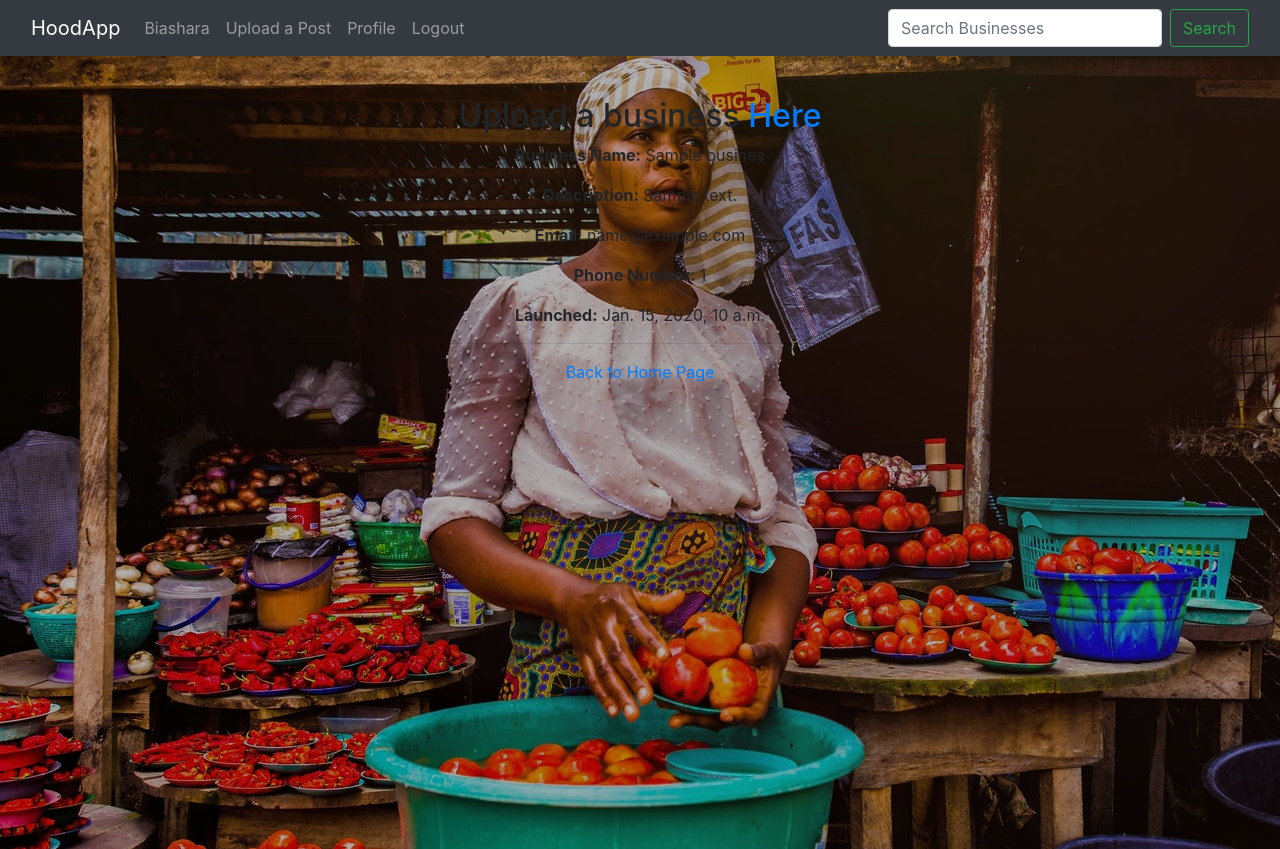
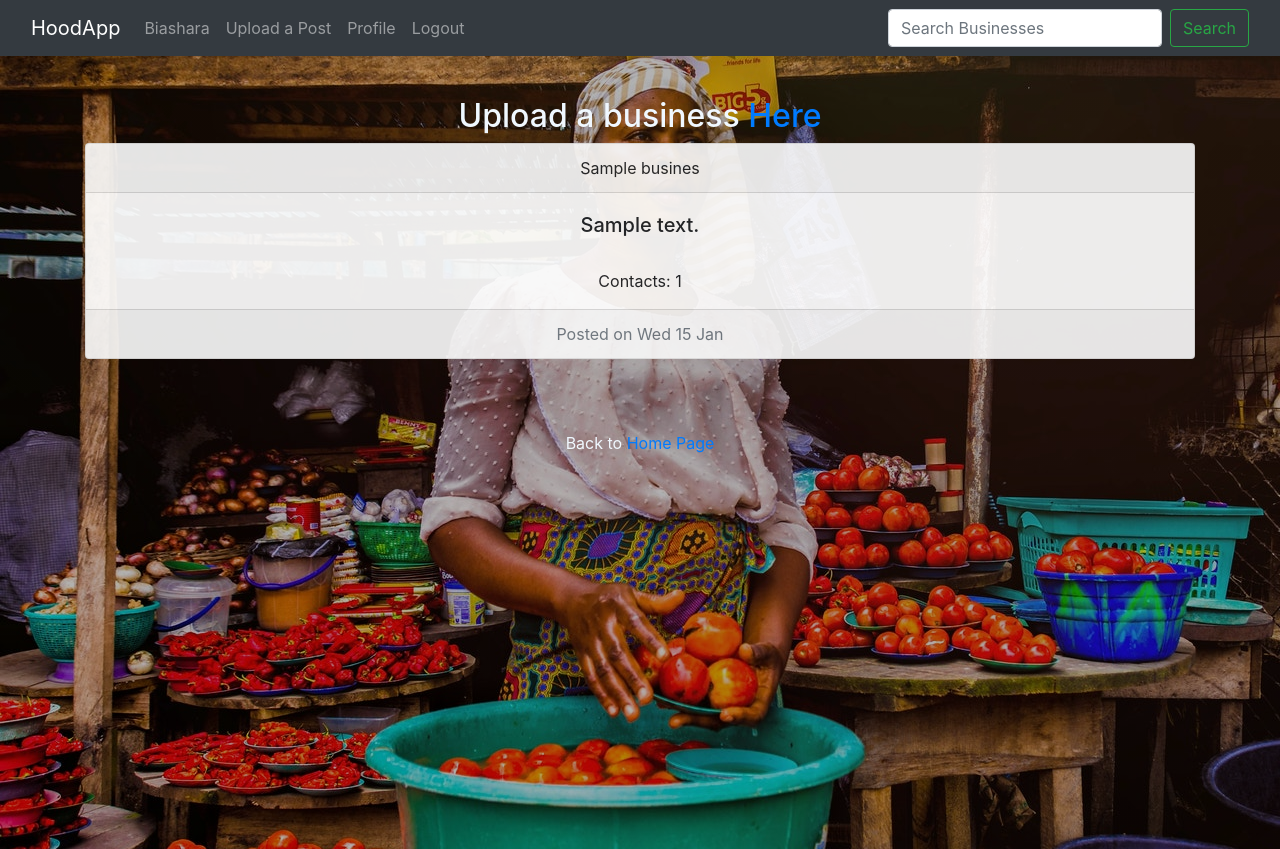
Before and after one commit to JohnKarima/hood, a Django app: page /business/ in a window 1280 px wide. Run offline with Django 3.2, Linux system fonts and the light colour scheme; a user stored in the database is signed in; tables that the repository leaves empty hold one stand-in row (values such as "Sample post"); some libraries are stand-ins or nearby versions.

Commit message:
edit business.html and style it too

```diff
--- a/hoodapp/templates/business.html
+++ b/hoodapp/templates/business.html
@@ -7,25 +7,42 @@
 <div style="background-image:linear-gradient(rgba(0, 0, 0, 0.3), rgba(0, 0, 0, 0.3)), url(/static/img/biz.jpg); background-size: cover; background-repeat: no-repeat; background-position: center; background-attachment: fixed; height:100vh;">
 
 <div class="container text-center"><br><br>
-    <h2>Upload a business <a href="{% url 'upload_business' %}">Here</a></h2>
+    <h2 class="whiten">Upload a business <a href="{% url 'upload_business' %}">Here</a></h2>
 </div>
 
 
 <div class="container text-center">
+    <div class="row">
+
         {% for business in businesses %}
 
-                <p><strong>Business Name:</strong> {{business.biz_name}}</p>
-                <p><strong>Description:</strong> {{business.biz_description}}</p>
-                <p><strong>Email:</strong> {{business.biz_email}}</p>
-                <p><strong>Phone Number:</strong> {{business.biz_digits}}</p>
-                <p><strong>Launched:</strong> {{business.pub_date}}</p>
+        <div class="col md-6 text-center">
+
+            <div class="card text-center">
+                <div class="card-header">
+                    {{business.biz_name}}
+                </div>
+                <div class="card-body">
+                  <h5 class="card-title">{{business.biz_description}}</h5>
+                </div>
+                <p class="card-text">Contacts: {{business.biz_digits}} </p>
+
+                <div class="card-footer text-muted"> Posted on
+                    {{business.pub_date|date:"D d M"}}
+                </div>
+              </div>
+
+        </div>
                 <hr>
             {% endfor %}
 
-            <p><a href="{%url 'index' %}">Back to Home Page</a></p>
 
 
-        </div>
+        </div><br><br><br>
+        <p class="whiten">Back to <a href="{%url 'index' %}">Home Page</a></p>
+
     </div>
+</div>
+
 
  {% endblock %}
--- a/static/css/baseapp.css
+++ b/static/css/baseapp.css
@@ -1,3 +1,7 @@
 .card {
     opacity: 92%;
 }
+
+.whiten {
+    color: aliceblue;
+}
```
